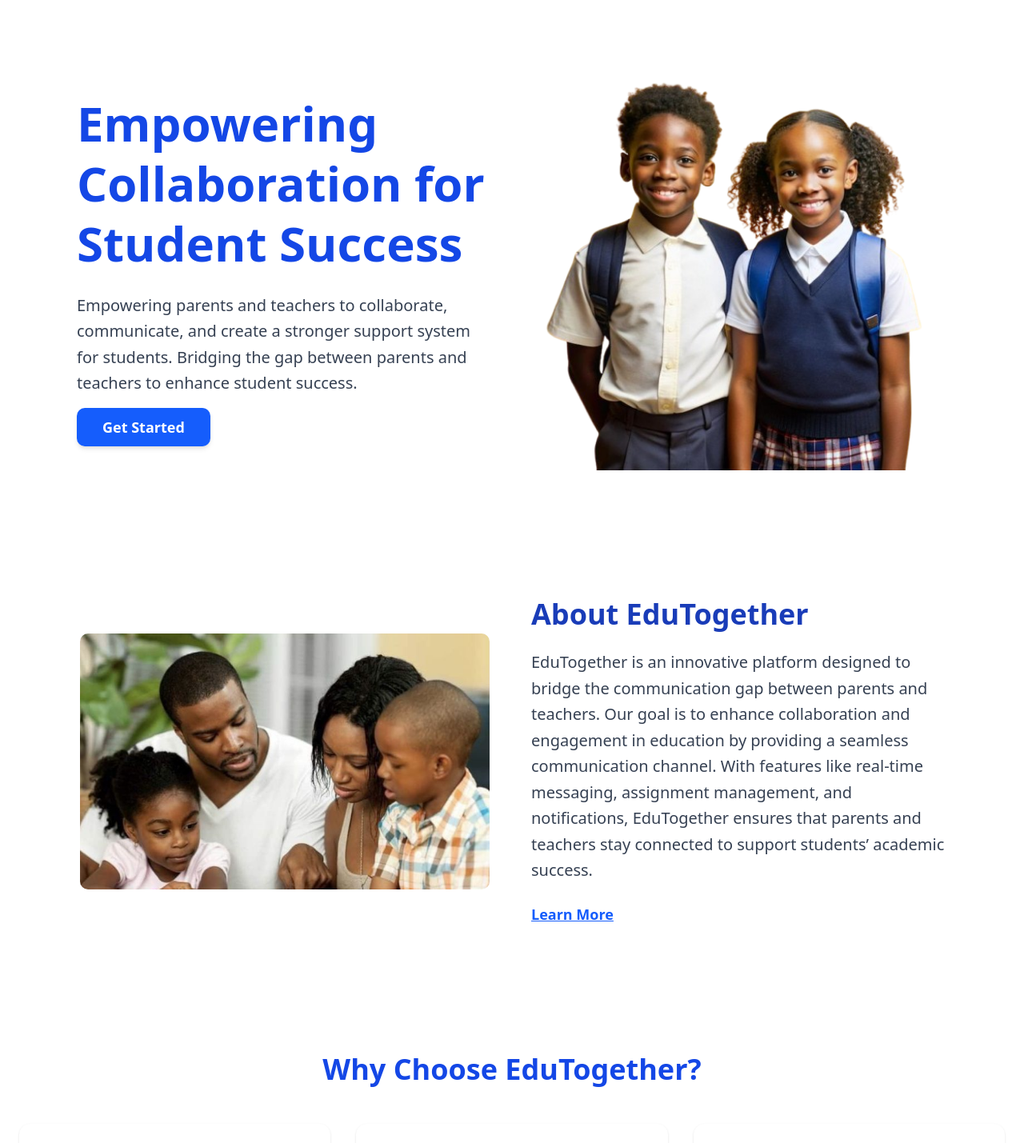
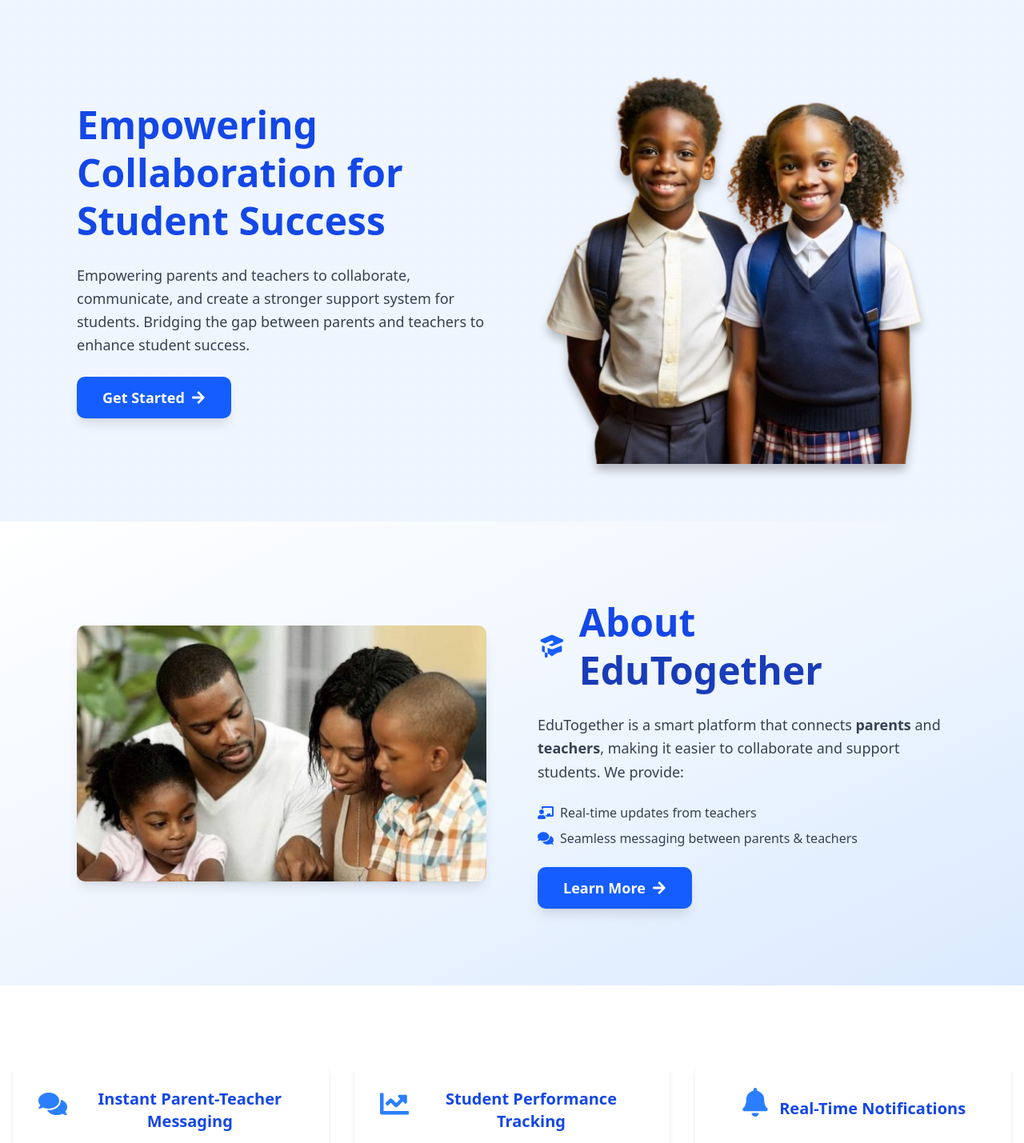
Before and after one commit to Dev-Kabingu/frontend-edutogether, a React (Vite) app: page / in a window 1280 px wide. Shown: the part 80-1509 px from the top of the page at 80% size. Built offline with nearby package versions, Linux system fonts and the light colour scheme; no server answers.

Commit message:
improving the home page ui

```diff
--- a/src/components/Card.jsx
+++ b/src/components/Card.jsx
@@ -1,5 +1,5 @@
 import React from 'react'
-import './Card.css'
+// import './Card.css'
 
 const Card = ({ image, title, description }) => {
   return (
--- a/src/components/Footer.jsx
+++ b/src/components/Footer.jsx
@@ -1,11 +1,60 @@
-import React from 'react'
+import { FaFacebook, FaTwitter, FaLinkedin, FaInstagram } from "react-icons/fa";
 
 const Footer = () => {
   return (
-   <>
-   footer page
-   </>
-  )
-}
+    <footer className="bg-gray-800 text-white py-12">
+      <div className="max-w-7xl mx-auto px-6">
+        <div className="grid grid-cols-1 md:grid-cols-3 gap-8">
+          {/* Column 1: About Section */}
+          <div className="space-y-4">
+            <h3 className="text-2xl font-bold">EduTogether</h3>
+            <p className="text-lg">
+              Connecting parents and teachers to enhance communication and
+              foster student success. A platform built to bridge the education
+              gap.
+            </p>
+          </div>
 
-export default Footer
+          {/* Column 2: Quick Links */}
+          <div className="space-y-4">
+            <h3 className="text-2xl font-bold">Quick Links</h3>
+            <ul className="space-y-2">
+              <li><a href="/about" className="hover:text-blue-300">About Us</a></li>
+              <li><a href="/services" className="hover:text-blue-300">Services</a></li>
+              <li><a href="/contact" className="hover:text-blue-300">Contact</a></li>
+              <li><a href="/blog" className="hover:text-blue-300">Blog</a></li>
+            </ul>
+          </div>
+
+          {/* Column 3: Contact Info & Social Media */}
+          <div className="space-y-4">
+            <h3 className="text-2xl font-bold">Contact Info</h3>
+            <p className="text-lg">Email: support@edutogether.com</p>
+            <p className="text-lg">Phone: (123) 456-7890</p>
+            <div className="flex gap-4 text-xl">
+              <a href="https://facebook.com" className="hover:text-blue-300">
+                <FaFacebook />
+              </a>
+              <a href="https://twitter.com" className="hover:text-blue-300">
+                <FaTwitter />
+              </a>
+              <a href="https://linkedin.com" className="hover:text-blue-300">
+                <FaLinkedin />
+              </a>
+              <a href="https://instagram.com" className="hover:text-blue-300">
+                <FaInstagram />
+              </a>
+            </div>
+          </div>
+        </div>
+
+        {/* Footer Bottom: Copyright */}
+        <div className="mt-12 text-center text-sm">
+          <p>&copy; {new Date().getFullYear()} EduTogether. All Rights Reserved.</p>
+        </div>
+      </div>
+    </footer>
+  );
+};
+
+export default Footer;
--- a/src/pages/Home.jsx
+++ b/src/pages/Home.jsx
@@ -1,44 +1,67 @@
 import React from "react";
+import { FaArrowRight, FaChalkboardTeacher, FaComments } from "react-icons/fa";
+import { FaChartLine, FaBell, FaGraduationCap, FaUpload, FaCalendarCheck, FaLock, FaDesktop } from 'react-icons/fa';
+import { HiAcademicCap } from "react-icons/hi";
 import { Link } from "react-router-dom";
+import { useEffect } from 'react';
+import AOS from 'aos';
+import 'aos/dist/aos.css';
+
 import Header from '../components/Header'
 import email from '../assets/email.jpg'
 import img6 from '../assets/img6.png'
 import img3 from '../assets/img3.jpg'
+import Footer from "../components/Footer";
 
 
 const Home = () => {
+  useEffect(() => {
+    AOS.init({
+      duration: 1000,
+      once: false,
+    });
+  }, []);
+
   const cards = [
     {
       title: "Instant Parent-Teacher Messaging",
       description: "Facilitates real-time communication between parents and teachers, ensuring seamless collaboration.",
+      icon: <FaComments className="text-4xl text-blue-500 mb-4" />,
     },
     {
       title: "Student Performance Tracking",
       description: "Allows parents and teachers to monitor student progress, grades, and attendance in one place.",
+      icon: <FaChartLine className="text-4xl text-blue-500 mb-4" />,
     },
     {
       title: "Real-Time Notifications",
       description: "Stay updated on announcements, assignments, meetings, and important school events.",
+      icon: <FaBell className="text-4xl text-blue-500 mb-4" />,
     },
     {
       title: "CBC-Focused Learning",
       description: "Designed to support the Competency-Based Curriculum (CBC) by enhancing engagement and accessibility.",
+      icon: <FaGraduationCap className="text-4xl text-blue-500 mb-4" />,
     },
     {
       title: "Assignment Upload & Download",
       description: "Teachers can post assignments with deadlines, and parents can download materials for their children.",
+      icon: <FaUpload className="text-4xl text-blue-500 mb-4" />,
     },
     {
       title: "Meeting Scheduling & Reminders",
       description: "Easily organize and manage meetings between parents and teachers with automatic reminders.",
+      icon: <FaCalendarCheck className="text-4xl text-blue-500 mb-4" />,
     },
     {
       title: "Secure Role-Based Access",
       description: "Ensures privacy and security by providing different access levels for admins, teachers, parents, and students.",
+      icon: <FaLock className="text-4xl text-blue-500 mb-4" />,
     },
     {
       title: "User-Friendly Dashboard",
       description: "A simple and intuitive interface built with React.js and Tailwind CSS for easy navigation.",
+      icon: <FaDesktop className="text-4xl text-blue-500 mb-4" />,
     },
   ];
 
@@ -47,83 +70,133 @@
     <>
     <Header />
     <div className="w-full">
-    <section className="flex flex-col-reverse md:flex-row items-center justify-between text-center md:text-left bg-white px-8 md:px-16 lg:px-24 gap-12 py-20">
-
-  <div className="md:w-1/2 space-y-6">
-    <h2 className="text-5xl md:text-6xl font-bold text-blue-700 leading-tight">
+    <section className="flex flex-col-reverse md:flex-row items-center justify-between text-center md:text-left bg-gradient-to-r from-blue-50 to-blue-50 px-8 md:px-16 lg:px-24 gap-12 py-18">
+  <div
+    className="md:w-1/2 space-y-6"
+    data-aos="fade-right"
+    data-aos-delay="200"
+  >
+    <h2 className="text-5xl md:text-5xl font-bold text-blue-700 leading-tight max-w-2xl">
       Empowering Collaboration for Student Success
     </h2>
-    <p className="text-lg md:text-xl text-gray-700 leading-relaxed">
+
+    <p className="text-lg md:text-lg text-gray-700 leading-relaxed">
       Empowering parents and teachers to collaborate, communicate, and create a stronger support
       system for students. Bridging the gap between parents and teachers to enhance student success.
     </p>
+
     <Link
       to="/Login"
-      className="bg-blue-600 hover:bg-blue-700 text-white px-8 py-3 rounded-lg text-lg font-semibold shadow-md transition duration-300 transform hover:-translate-y-1"
+      className="inline-flex items-center gap-2 bg-blue-600 hover:bg-blue-700 text-white px-8 py-3 rounded-lg text-lg font-semibold shadow-lg transition-all duration-300 transform hover:-translate-y-1"
+      data-aos="zoom-in"
+      data-aos-delay="400"
     >
-      Get Started
+      Get Started <FaArrowRight />
     </Link>
   </div>
-  <div className="md:w-1/2 flex justify-center">
-    <img src={img6} alt="Communication" className="w-full max-w-lg rounded-lg" />
+
+  <div
+    className="md:w-1/2 flex justify-center"
+    data-aos="fade-left"
+    data-aos-delay="500"
+  >
+    <img
+      src={img6}
+      alt="Communication"
+      className="w-full max-w-lg drop-shadow-[0_8px_6px_rgba(0,0,0,0.25)] rounded-lg"
+    />
   </div>
 </section>
 
-      {/* about */}
-      <div className="max-w-7xl mx-auto flex flex-col md:flex-row items-center justify-between px-8 md:px-16 lg:px-24 gap-12 py-20">
-  {/* Left - Image */}
-  <div className="md:w-1/2 flex justify-center">
+
+
+<div className="relative bg-gradient-to-br from-white via-blue-50 to-blue-100 py-24 px-6 md:px-16 lg:px-24">
+  <div
+    className="max-w-7xl mx-auto flex flex-col md:flex-row items-center justify-between gap-16"
+    data-aos="fade-up"
+  >
+    <div
+      className="md:w-1/2 flex justify-center"
+      data-aos="fade-right"
+      data-aos-delay="200"
+    >
       <img
         src={img3}
         alt="EduTogether Overview"
-      className="w-full max-w-md md:max-w-lg h-80 object-cover rounded-lg"
+        className="w-full max-w-md md:max-w-lg h-80 object-cover rounded-lg shadow-lg hover:scale-105 transition-transform duration-300"
       />
     </div>
 
-  {/* Right - Content */}
-  <div className="md:w-1/2 space-y-6 text-center md:text-left">
-    <h2 className="text-4xl font-bold text-blue-800">
-      About EduTogether
+    <div
+      className="md:w-1/2 space-y-6 text-center md:text-left"
+      data-aos="fade-left"
+      data-aos-delay="300"
+    >
+      <div
+        className="flex items-center justify-center md:justify-start gap-4"
+        data-aos="zoom-in"
+        data-aos-delay="400"
+      >
+        <HiAcademicCap className="text-blue-600 text-4xl" />
+        <h2 className="text-4xl md:text-5xl font-extrabold text-blue-700 leading-tight">
+          About <span className="text-blue-800">EduTogether</span>
         </h2>
-    <p className="text-lg md:text-xl text-gray-700 leading-relaxed">
-      EduTogether is an innovative platform designed to bridge the communication gap between parents and teachers.
-      Our goal is to enhance collaboration and engagement in education by providing a seamless communication channel.
-      With features like real-time messaging, assignment management, and notifications, EduTogether ensures that parents
-      and teachers stay connected to support students’ academic success.
+      </div>
+
+      <p
+        className="text-base md:text-lg text-gray-700 leading-relaxed text-left"
+        data-aos="fade-up"
+        data-aos-delay="500"
+      >
+        EduTogether is a smart platform that connects <strong>parents</strong> and <strong>teachers</strong>,
+        making it easier to collaborate and support students. We provide:
       </p>
+
+      <ul className="text-gray-700 space-y-2" data-aos="fade-up" data-aos-delay="600">
+        <li className="flex items-center gap-2">
+          <FaChalkboardTeacher className="text-blue-600 text-xl" />
+          Real-time updates from teachers
+        </li>
+        <li className="flex items-center gap-2">
+          <FaComments className="text-blue-600 text-xl" />
+          Seamless messaging between parents & teachers
+        </li>
+      </ul>
+
       <Link
         to="/About"
-      className="text-blue-600 text-lg font-semibold underline hover:text-blue-800 transition duration-300"
+        className="inline-flex items-center gap-2 bg-blue-600 hover:bg-blue-700 text-white px-8 py-3 rounded-lg text-lg font-semibold shadow-lg transition-all duration-300 transform hover:-translate-y-1"
+        data-aos="zoom-in-up"
+        data-aos-delay="700"
       >
-      Learn More
+        Learn More <FaArrowRight />
       </Link>
+    </div>
   </div>
 </div>
 
 
       {/* Features Section */}
-      <div className="max-w-7xl mx-auto py-20 px-6">
-  <h3 className="text-4xl font-bold text-center text-blue-700 mb-12">
-    Why Choose EduTogether?
-  </h3>
-  <div className="grid grid-cols-1 sm:grid-cols-2 md:grid-cols-3 gap-8">
+      <div className="grid grid-cols-1 sm:grid-cols-2 md:grid-cols-3 lg:grid-cols-3 gap-8 py-24 px-4">
   {cards.map((card, index) => (
     <div
       key={index}
-        className="bg-white shadow-sm rounded-xl p-8 text-center transition duration-300 transform hover:shadow-md hover:-translate-y-1 hover:bg-blue-50"
+      className="bg-white rounded-xl p-8 text-center shadow-md hover:shadow-xl hover:bg-blue-50 transition duration-300"
+      data-aos="fade-up"
+      data-aos-delay={index * 100}
     >
-        <h4 className="text-2xl font-semibold text-blue-700 mb-3">
-          {card.title}
-        </h4>
+      <div className="flex items-center justify-center gap-3 mb-3">
+        <span className="text-2xl text-blue-500">{card.icon}</span>
+        <h4 className="text-xl font-semibold text-blue-700">{card.title}</h4>
+      </div>
       <p className="text-gray-700 leading-relaxed">{card.description}</p>
     </div>
   ))}
 </div>
-</div>
 
 
       {/* Image Showcase Section */}
-      <section className="py-16 px-6 bg-gray-100">
+      <section className="py-16 px-6 bg-gray-100" data-aos="fade-up">
   <h2 className="text-4xl font-bold text-center text-blue-700">
     See EduTogether in Action
   </h2>
@@ -133,25 +206,48 @@
 
   <div className="grid grid-cols-1 md:grid-cols-3 gap-8 mt-12">
 
-    {/* Dashboard Image */}
-    <div className="relative overflow-hidden rounded-lg shadow-lg group">
-      <img src="/images/dashboard.png" alt="Dashboard" className="w-full rounded-lg transition-transform duration-500 group-hover:scale-105" />
+    <div
+      className="relative overflow-hidden rounded-lg shadow-lg group"
+      data-aos="zoom-in"
+      data-aos-delay="200"
+    >
+      <img
+        src="/images/dashboard.png"
+        alt="Dashboard"
+        className="w-full rounded-lg transition-transform duration-500 group-hover:scale-105"
+      />
       <div className="absolute inset-0 bg-blue-500 bg-opacity-70 flex flex-col items-center justify-center text-white opacity-0 group-hover:opacity-100 transition-opacity duration-500">
         <h3 className="text-2xl font-bold">Intuitive Dashboard</h3>
         <p className="text-center px-4 mt-2 text-lg">Monitor student progress and communication in a single glance.</p>
       </div>
     </div>
 
-    <div className="relative overflow-hidden rounded-lg shadow-lg group">
-      <img src={email} alt="Parent Chat" className="w-full rounded-lg transition-transform duration-500 group-hover:scale-105" />
+    <div
+      className="relative overflow-hidden rounded-lg shadow-lg group"
+      data-aos="zoom-in"
+      data-aos-delay="300"
+    >
+      <img
+        src={email}
+        alt="Parent Chat"
+        className="w-full rounded-lg transition-transform duration-500 group-hover:scale-105"
+      />
       <div className="absolute inset-0 bg-blue-500 bg-opacity-70 flex flex-col items-center justify-center text-white opacity-0 group-hover:opacity-100 transition-opacity duration-500">
         <h3 className="text-2xl font-bold">Parent-Teacher Chat</h3>
         <p className="text-center px-4 mt-2 text-lg">Stay connected with real-time messaging and instant updates.</p>
       </div>
     </div>
 
-    <div className="relative overflow-hidden rounded-lg shadow-lg group">
-      <img src="/images/teacher-announcement.png" alt="Teacher Announcement" className="w-full rounded-lg transition-transform duration-500 group-hover:scale-105" />
+    <div
+      className="relative overflow-hidden rounded-lg shadow-lg group"
+      data-aos="zoom-in"
+      data-aos-delay="400"
+    >
+      <img
+        src="/images/teacher-announcement.png"
+        alt="Teacher Announcement"
+        className="w-full rounded-lg transition-transform duration-500 group-hover:scale-105"
+      />
       <div className="absolute inset-0 bg-blue-500 bg-opacity-70 flex flex-col items-center justify-center text-white opacity-0 group-hover:opacity-100 transition-opacity duration-500">
         <h3 className="text-2xl font-bold">Teacher Announcements</h3>
         <p className="text-center px-4 mt-2 text-lg">Get the latest school news, events, and assignments in one place.</p>
@@ -162,19 +258,24 @@
 </section>
 
 
+
       {/* Call to Action */}
-      <section className="py-16 bg-blue-600 text-white text-center">
-        <h2 className="text-3xl font-bold">Start Connecting Today</h2>
-        <p className="text-lg mt-2">Sign up now and improve communication between teachers and parents.</p>
-        <Link to="/signup" className="mt-6 inline-block bg-white text-blue-600 px-6 py-3 rounded-md text-lg shadow-md">
+      <section className="py-16 bg-gradient-to-r from-blue-600 to-indigo-600 text-white text-center rounded-lg shadow-lg">
+  <h2 className="text-4xl font-extrabold tracking-tight leading-tight md:text-5xl">
+    Start Connecting Today
+  </h2>
+  <p className="text-lg mt-4 max-w-3xl mx-auto">
+    Sign up now and improve communication between teachers and parents. Make education better, together.
+  </p>
+  <Link
+    to="/signup"
+    className="mt-6 inline-block bg-white text-blue-600 px-8 py-4 rounded-md text-lg font-semibold shadow-xl transition-all duration-300 transform hover:bg-blue-600 hover:text-white hover:scale-105"
+  >
     Sign Up
   </Link>
 </section>
 
-      {/* Footer */}
-      <footer className="py-6 bg-gray-800 text-white text-center">
-        <p>&copy; 2025 EduTogether. All rights reserved.</p>
-      </footer>
+ <Footer />
     </div>
     </>
   );
--- a/src/pages/Signup.jsx
+++ b/src/pages/Signup.jsx
@@ -1,116 +1,4 @@
-// import { useState } from "react";
-// import { Link, useNavigate } from "react-router-dom";
 
-// const Signup = () => {
-//   const [name, setName] = useState("");
-//   const [email, setEmail] = useState("");
-//   const [password, setPassword] = useState("");
-//   const [confirmPassword, setConfirmPassword] = useState("");
-//   const [role, setRole] = useState("parent"); // Default role
-//   const [error, setError] = useState("");
-//   const navigate = useNavigate();
-
-//   const handleSignup = async (e) => {
-//     e.preventDefault();
-//     setError("");
-
-//     if (password !== confirmPassword) {
-//       setError("Passwords do not match!");
-//       return;
-//     }
-
-//     try {
-//       const response = await fetch("http://localhost:5000/api/auth/signup", {
-//         method: "POST",
-//         headers: { "Content-Type": "application/json" },
-//         body: JSON.stringify({ name, email, password, role }),
-//       });
-
-//       const data = await response.json();
-
-//       if (response.ok) {
-//         alert("Account created successfully! Please login.");
-//         navigate("/Login"); // Redirect to login page
-//       } else {
-//         setError(data.error || "Signup failed.");
-//       }
-//     } catch (error) {
-//       console.error("Signup failed:", error);
-//       setError("An error occurred. Please try again.");
-//     }
-//   };
-
-//   return (
-//     <div className="flex flex-col items-center justify-center min-h-screen bg-gray-100">
-//       <div className="bg-white p-6 rounded-lg shadow-md w-96">
-//         <h2 className="text-2xl font-bold text-center mb-4">Sign Up</h2>
-
-//         {error && <p className="text-red-500 text-center mb-2">{error}</p>}
-
-//         <form onSubmit={handleSignup} className="flex flex-col">
-//           <input
-//             type="text"
-//             placeholder="Full Name"
-//             value={name}
-//             onChange={(e) => setName(e.target.value)}
-//             className="p-2 border rounded-md mb-3"
-//             required
-//           />
-//           <input
-//             type="email"
-//             placeholder="Email"
-//             value={email}
-//             onChange={(e) => setEmail(e.target.value)}
-//             className="p-2 border rounded-md mb-3"
-//             required
-//           />
-//           <input
-//             type="password"
-//             placeholder="Password"
-//             value={password}
-//             onChange={(e) => setPassword(e.target.value)}
-//             className="p-2 border rounded-md mb-3"
-//             required
-//           />
-//           <input
-//             type="password"
-//             placeholder="Confirm Password"
-//             value={confirmPassword}
-//             onChange={(e) => setConfirmPassword(e.target.value)}
-//             className="p-2 border rounded-md mb-3"
-//             required
-//           />
-
-//           {/* Role Selection */}
-//           <select
-//             value={role}
-//             onChange={(e) => setRole(e.target.value)}
-//             className="p-2 border rounded-md mb-3"
-//           >
-//             <option value="parent">Parent</option>
-//             <option value="teacher">Teacher</option>
-//           </select>
-
-//           <button
-//             type="submit"
-//             className="bg-blue-600 text-white py-2 rounded-md hover:bg-blue-700"
-//           >
-//             Sign Up
-//           </button>
-//         </form>
-
-//         <p className="text-center mt-4">
-//           Already have an account?{" "}
-//           <Link to="/Login" className="text-blue-600 hover:underline">
-//             Login here
-//           </Link>
-//         </p>
-//       </div>
-//     </div>
-//   );
-// };
-
-// export default Signup;
 import { useState } from "react";
 import { Link, useNavigate } from "react-router-dom";
 
@@ -119,8 +7,8 @@
   const [email, setEmail] = useState("");
   const [password, setPassword] = useState("");
   const [confirmPassword, setConfirmPassword] = useState("");
-  const [role, setRole] = useState("parent"); // Default role
-  const [mobilePhone, setMobilePhone] = useState(""); // Mobile phone field
+  const [role, setRole] = useState("parent");
+  const [mobilePhone, setMobilePhone] = useState("");
   const [childName, setChildName] = useState("");
   const [childGrade, setChildGrade] = useState("");
   const [error, setError] = useState("");
@@ -164,18 +52,33 @@
   };
 
   return (
-    <div className="flex flex-col items-center justify-center min-h-screen bg-gray-100">
-      <div className="bg-white p-6 rounded-lg shadow-md w-96">
-        <h2 className="text-2xl font-bold text-center mb-4">Sign Up</h2>
+    <>
+    <div  className="flex items-center justify-center bg-gray-100 px-4 py-8">
+      <div className="w-full max-w-6xl bg-white rounded-xl shadow-lg overflow-hidden flex flex-col md:flex-row">
+      <div className="md:w-1/2 bg-gradient-to-br from-blue-600 to-blue-800 text-white flex items-center justify-center p-10">
+          <div className="text-center space-y-4">
+            <h2 className="text-4xl font-bold">Create an Account</h2>
+            <p className="text-lg">Join us and start your journey today.</p>
+            <div className="mt-6">
+              <svg className="w-24 h-24 mx-auto opacity-80" fill="none" stroke="currentColor" strokeWidth={1.5} viewBox="0 0 24 24">
+                <path strokeLinecap="round" strokeLinejoin="round" d="M12 4.5v15m7.5-7.5h-15" />
+              </svg>
+            </div>
+          </div>
+        </div>
+
+      <div className="md:w-1/2 p-10 flex items-center justify-center bg-white">
+      <div className="w-full max-w-md">
+        <h2 className="text-3xl font-semibold text-gray-800 mb-6 text-letf">Sign Up</h2>
 
         {error && <p className="text-red-500 text-center mb-2">{error}</p>}
 
         <form onSubmit={handleSignup} className="flex flex-col">
-          <input type="text" placeholder="Full Name" value={name} onChange={(e) => setName(e.target.value)} className="p-2 border rounded-md mb-3" required />
-          <input type="email" placeholder="Email" value={email} onChange={(e) => setEmail(e.target.value)} className="p-2 border rounded-md mb-3" required />
-          <input type="text" placeholder="Mobile Phone" value={mobilePhone} onChange={(e) => setMobilePhone(e.target.value)} className="p-2 border rounded-md mb-3" required />
-          <input type="password" placeholder="Password" value={password} onChange={(e) => setPassword(e.target.value)} className="p-2 border rounded-md mb-3" required />
-          <input type="password" placeholder="Confirm Password" value={confirmPassword} onChange={(e) => setConfirmPassword(e.target.value)} className="p-2 border rounded-md mb-3" required />
+          <input type="text" placeholder="Full Name" value={name} onChange={(e) => setName(e.target.value)} className="w-full px-4 py-2 border border-gray-300 rounded-md focus:ring-2 focus:ring-blue-500 focus:outline-none mb-3" required />
+          <input type="email" placeholder="Email" value={email} onChange={(e) => setEmail(e.target.value)} className="w-full px-4 py-2 border border-gray-300 rounded-md focus:ring-2 focus:ring-blue-500 focus:outline-none mb-3" required />
+          <input type="text" placeholder="Mobile Phone" value={mobilePhone} onChange={(e) => setMobilePhone(e.target.value)} className="w-full px-4 py-2 border border-gray-300 rounded-md focus:ring-2 focus:ring-blue-500 focus:outline-none mb-3"required />
+          <input type="password" placeholder="Password" value={password} onChange={(e) => setPassword(e.target.value)} className="w-full px-4 py-2 border border-gray-300 rounded-md focus:ring-2 focus:ring-blue-500 focus:outline-none mb-3"required />
+          <input type="password" placeholder="Confirm Password" value={confirmPassword} onChange={(e) => setConfirmPassword(e.target.value)} className="w-full px-4 py-2 border border-gray-300 rounded-md focus:ring-2 focus:ring-blue-500 focus:outline-none mb-3" required />
 
           <select value={role} onChange={(e) => setRole(e.target.value)} className="p-2 border rounded-md mb-3">
             <option value="parent">Parent</option>
@@ -198,6 +101,9 @@
         </p>
       </div>
     </div>
+      </div>
+    </div>
+    </>
   );
 };
 
```
Also changed, not shown: src/pages/ForgotPasswordPage.jsx (+22 -4 lines), src/pages/Login.jsx (+28 -8 lines). Lines whose indentation alone changed are shown as unchanged.
